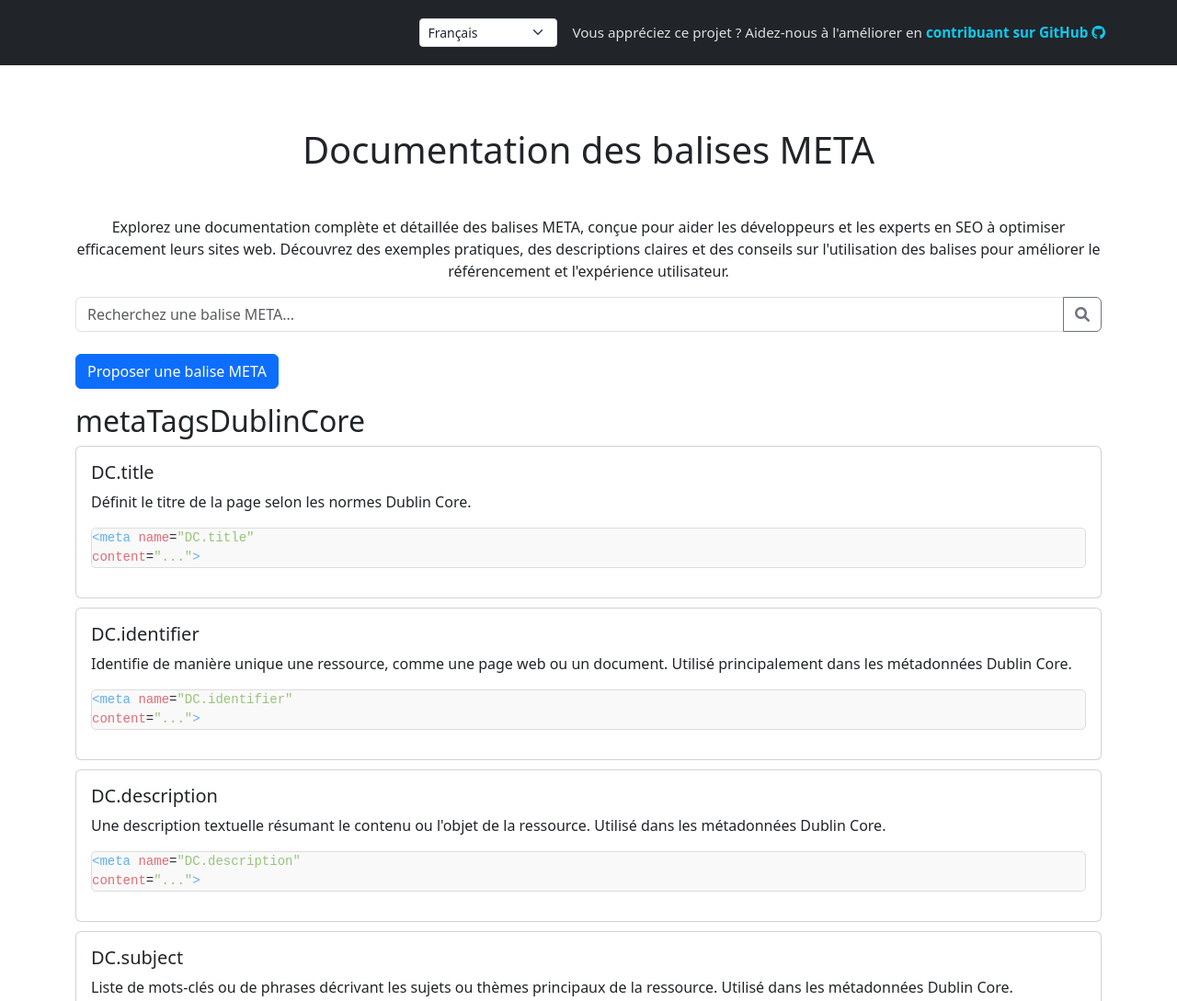
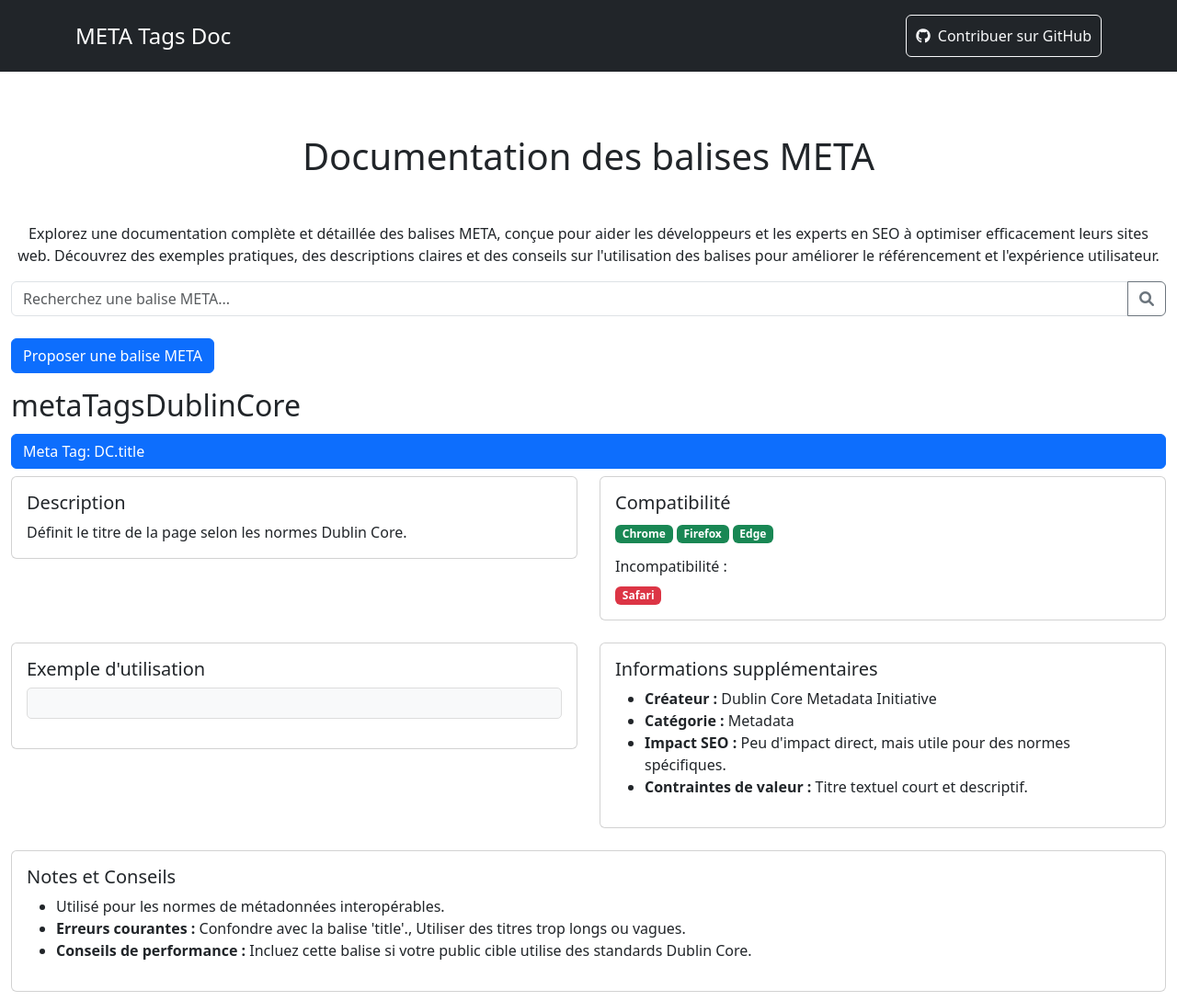
Before and after one commit to Weblocalis/meta-tags-repository, a plain HTML site: page index.html in a window 1280 px wide. Shown: the top 1089 px of the page at 92% size. Drawn offline with nearby package versions, Linux system fonts and the light colour scheme.

Commit message:
optimisation

```diff
--- a/assets/js/scripts.js
+++ b/assets/js/scripts.js
@@ -4,6 +4,7 @@ fetch('data/meta-tags.json')
   .then(data => {
     const metaContent = document.getElementById('meta-content');
     const metaTypes = data.metaTypes;
+    let isFirstSection = true;
 
     Object.keys(metaTypes).forEach(type => {
       // Create a section for each type
@@ -26,20 +27,73 @@ fetch('data/meta-tags.json')
               attributeType = 'http-equiv';
             }
 
+            const collapseClass = isFirstSection ? 'collapse show' : 'collapse';
+            isFirstSection = false;
+
             return `
-                <div class="col-md-12">
-                  <div class="card meta-card">
-                    <div class="card-body">
-                      <h5 class="card-title">${tag.attribute}</h5>
-                      <p class="card-text">${tag.description || 'No description available.'}</p>
-<pre class="code-block">
-<span class="tag">&lt;meta</span> <span class="attribute">${attributeType}</span>=<span class="value">"${tag.attribute}"</span>
-<span class="attribute">content</span>=<span class="value">"${tag.default_value || '...'}"</span><span class="tag">&gt;</span>
-</pre>
+              <div class="col-12">
+                <h2>
+                  <button class="btn btn-primary w-100 text-start" type="button" data-bs-toggle="collapse" data-bs-target="#${tag.attribute.replace(/\./g, '')}Details" aria-expanded="true" aria-controls="${tag.attribute.replace(/\./g, '')}Details">
+                    Meta Tag: ${tag.attribute}
+                  </button>
+                </h2>
+                <div id="${tag.attribute.replace(/\./g, '')}Details" class="${collapseClass}">
+                  <div class="row">
+                    <div class="col-md-6">
+                      <div class="card meta-card mb-4">
+                        <div class="card-body">
+                          <h5 class="card-title">Description</h5>
+                          <p class="card-text">${tag.description || 'No description available.'}</p>
+                        </div>
+                      </div>
+                    </div>
+                    <div class="col-md-6">
+                      <div class="card meta-card mb-4">
+                        <div class="card-body">
+                          <h5 class="card-title">Compatibilité</h5>
+                          ${tag.compatibility.map(browser => `<span class="badge bg-success me-1">${browser}</span>`).join('')}
+                          <h6 class="mt-3">Incompatibilité :</h6>
+                          ${tag.incompatibility.map(browser => `<span class="badge bg-danger me-1">${browser}</span>`).join('')}
+                        </div>
+                      </div>
+                    </div>
+                    <div class="col-md-6">
+                      <div class="card meta-card mb-4">
+                        <div class="card-body">
+                          <h5 class="card-title">Exemple d'utilisation</h5>
+                          ${tag.examples.map(example => `<pre class="code-block bg-light p-3">${example}</pre>`).join('')}
+                        </div>
+                      </div>
+                    </div>
+                    <div class="col-md-6">
+                      <div class="card meta-card mb-4">
+                        <div class="card-body">
+                          <h5 class="card-title">Informations supplémentaires</h5>
+                          <ul>
+                            <li><strong>Créateur :</strong> ${tag.creator}</li>
+                            <li><strong>Catégorie :</strong> ${tag.category}</li>
+                            <li><strong>Impact SEO :</strong> ${tag.seo_impact}</li>
+                            <li><strong>Contraintes de valeur :</strong> ${tag.value_constraints}</li>
+                          </ul>
+                        </div>
+                      </div>
+                    </div>
+                    <div class="col-md-12">
+                      <div class="card meta-card mb-4">
+                        <div class="card-body">
+                          <h5 class="card-title">Notes et Conseils</h5>
+                          <ul>
+                            ${tag.usage_notes ? `<li>${tag.usage_notes}</li>` : ''}
+                            ${tag.common_mistakes ? `<li><strong>Erreurs courantes :</strong> ${tag.common_mistakes.join(', ')}</li>` : ''}
+                            ${tag.performance_tips ? `<li><strong>Conseils de performance :</strong> ${tag.performance_tips}</li>` : ''}
+                          </ul>
+                        </div>
+                      </div>
                     </div>
                   </div>
                 </div>
-              `;
+              </div>
+            `;
           })
           .join('')}
         </div>
@@ -50,7 +104,7 @@ fetch('data/meta-tags.json')
   })
   .catch(error => console.error('Error loading meta-tags.json:', error));
 
-
+// Search functionality
 const searchInput = document.getElementById('search-input');
 searchInput.addEventListener('input', () => {
   const query = searchInput.value.toLowerCase();
--- a/index.html
+++ b/index.html
@@ -5,7 +5,8 @@
   <meta charset="UTF-8">
   <meta name="viewport" content="width=device-width, initial-scale=1.0">
   <title>Doc balises META - Optimisation SEO et Performance</title>
-  <meta name="description" content="Explorez une documentation complète des balises META pour optimiser le SEO, la performance et l'accessibilité de vos sites web.">
+  <meta name="description"
+    content="Explorez une documentation complète des balises META pour optimiser le SEO, la performance et l'accessibilité de vos sites web.">
   <meta name="keywords" content="balises META, SEO, optimisation, performance, accessibilité">
   <link rel="canonical" href="https://weblocalis.github.io/meta-tags-repository/">
   <meta name="robots" content="index, follow">
@@ -34,30 +35,16 @@
 <body>
 
   <header class="bg-dark text-white">
-    <nav class="navbar navbar-expand-lg navbar-dark container">
-      <div class="ms-auto d-flex align-items-center">
-        <!-- Sélecteur de langue -->
-        <select id="language-selector" class="form-select form-select-sm me-3" style="width: 150px;"
-          aria-label="Sélectionner la langue">
-          <option value="en">English</option>
-          <option value="fr" selected>Français</option>
-        </select>
-        <!-- Bouton GitHub -->
-        <div class="text-center py-3">
-          <p class="mb-0">
-            Vous appréciez ce projet ? Aidez-nous à l'améliorer en <a
-              href="https://github.com/Weblocalis/meta-tags-repository" target="_blank"
-              class="text-info fw-bold">contribuant sur GitHub <i class="fab fa-github me-2"></i></a>
-          </p>
-        </div>
-      </div>
-    </nav>
-
+    <div class="container d-flex justify-content-between align-items-center py-3">
+      <h1 class="h4 mb-0">META Tags Doc</h1>
+      <a href="https://github.com/Weblocalis/meta-tags-repository" target="_blank"
+        class="btn btn-outline-light d-flex align-items-center">
+        <i class="fab fa-github me-2"></i> Contribuer sur GitHub
+      </a>
+    </div>
   </header>
 
-
-
-  <main class="container py-5" role="main">
+  <main class="container-xxl py-5" role="main">
     <h1 class="text-center mb-5">Documentation des balises META</h1>
     <p id="meta-description" class="text-center">
       Explorez une documentation complète et détaillée des balises META, conçue pour aider les développeurs et les
@@ -74,22 +61,15 @@
       </button>
     </div>
 
-
-
     <a href="https://github.com/Weblocalis/meta-tags-repository/issues" target="_blank" class="btn btn-primary">
       Proposer une balise META
     </a>
 
 
-
     <!-- Contenu des balises META -->
-    <div id="meta-content" class="py-3">
+    <div id="meta-content" class="py-3 row">
       <!-- Les sections seront injectées dynamiquement ici -->
     </div>
-
-
-
-
 
   </main>
 
@@ -104,9 +84,6 @@
             l'optimisation des sites web pour les développeurs et les experts en SEO.
           </p>
         </div>
-
-
-
 
         <!-- Section Liens -->
         <div class="col-12 col-md mb-3">
@@ -155,8 +132,6 @@
           </ul>
         </div>
 
-
-
       </div>
       <div class="text-center mt-3">
         <small>
@@ -166,7 +141,6 @@
               class="fas fa-balance-scale"></i></a>.
         </small>
       </div>
-
 
       <p class="text-center small">
         Ce projet ne collecte ni ne stocke aucune donnée personnelle. Si vous avez des questions, contactez-nous via <a
```
